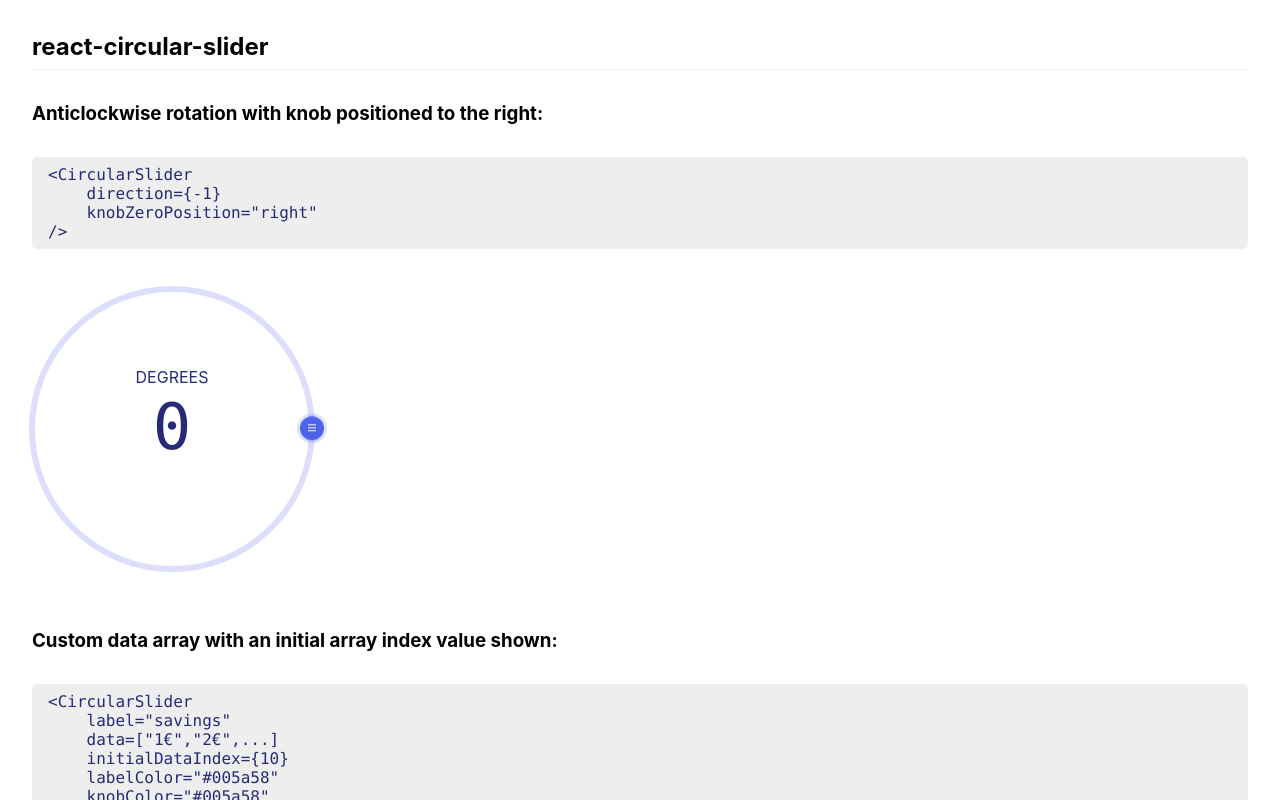
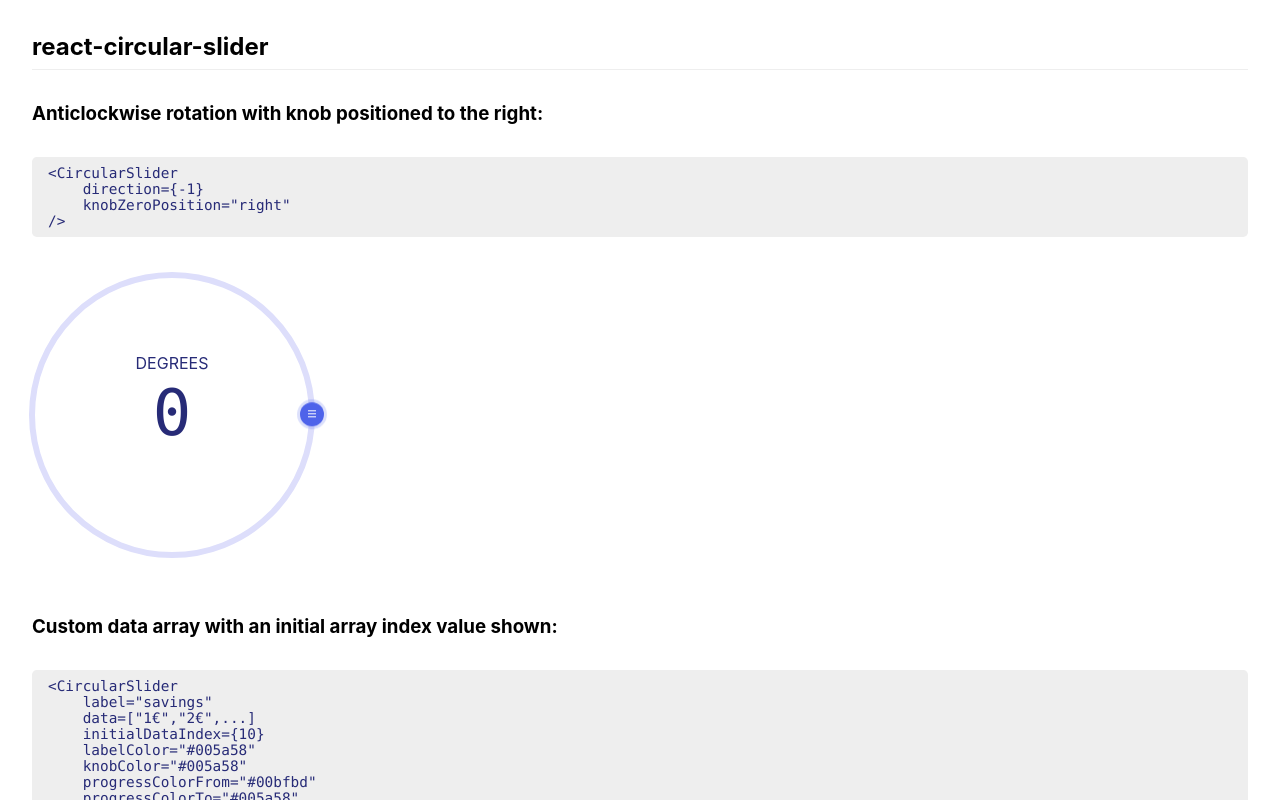
Before and after one commit to fseehawer/react-circular-slider, a React (Create React App) app: page / in a window 1280 px wide. Shown: the top 800 px of the page. Built offline with nearby package versions, Linux system fonts and the light colour scheme.

Commit message:
Reduce font-size of code examples

```diff
--- a/package.json
+++ b/package.json
@@ -1,6 +1,6 @@
 {
   "name": "@fseehawer/react-circular-slider",
-  "version": "1.4.7",
+  "version": "1.4.8",
   "description": "A customizable circular slider with no dependencies.",
   "main": "index.js",
   "repository": {
--- a/src/App.js
+++ b/src/App.js
@@ -18,6 +18,7 @@ const App = () => {
         },
 
         pre: {
+            fontSize: '0.9rem',
             borderRadius: '0.3rem',
             backgroundColor: '#eeeeee',
             padding: '0.5rem 1rem'
```
Also changed, not shown: 9 other files (tests, documents, lock files or other folders).
